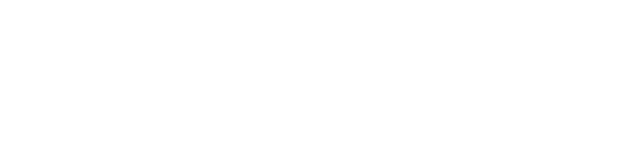
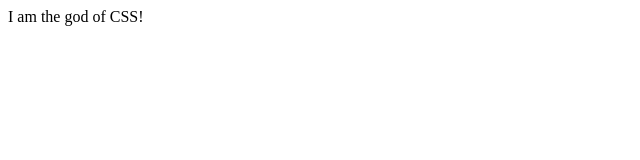
Before and after one commit to Ewager1/Saturday-Repo, a plain HTML site: page hello.html in a window 1280 px wide. Shown: the whole page, without its empty margins (0-640 px from the left). Drawn offline with Linux system fonts and the light colour scheme.

Commit message:
added terrible comment

```diff
--- a/hello.html
+++ b/hello.html
@@ -7,6 +7,6 @@
     <title>Document</title>
 </head>
 <body>
-
+    I am the god of CSS!
 </body>
 </html>
```
